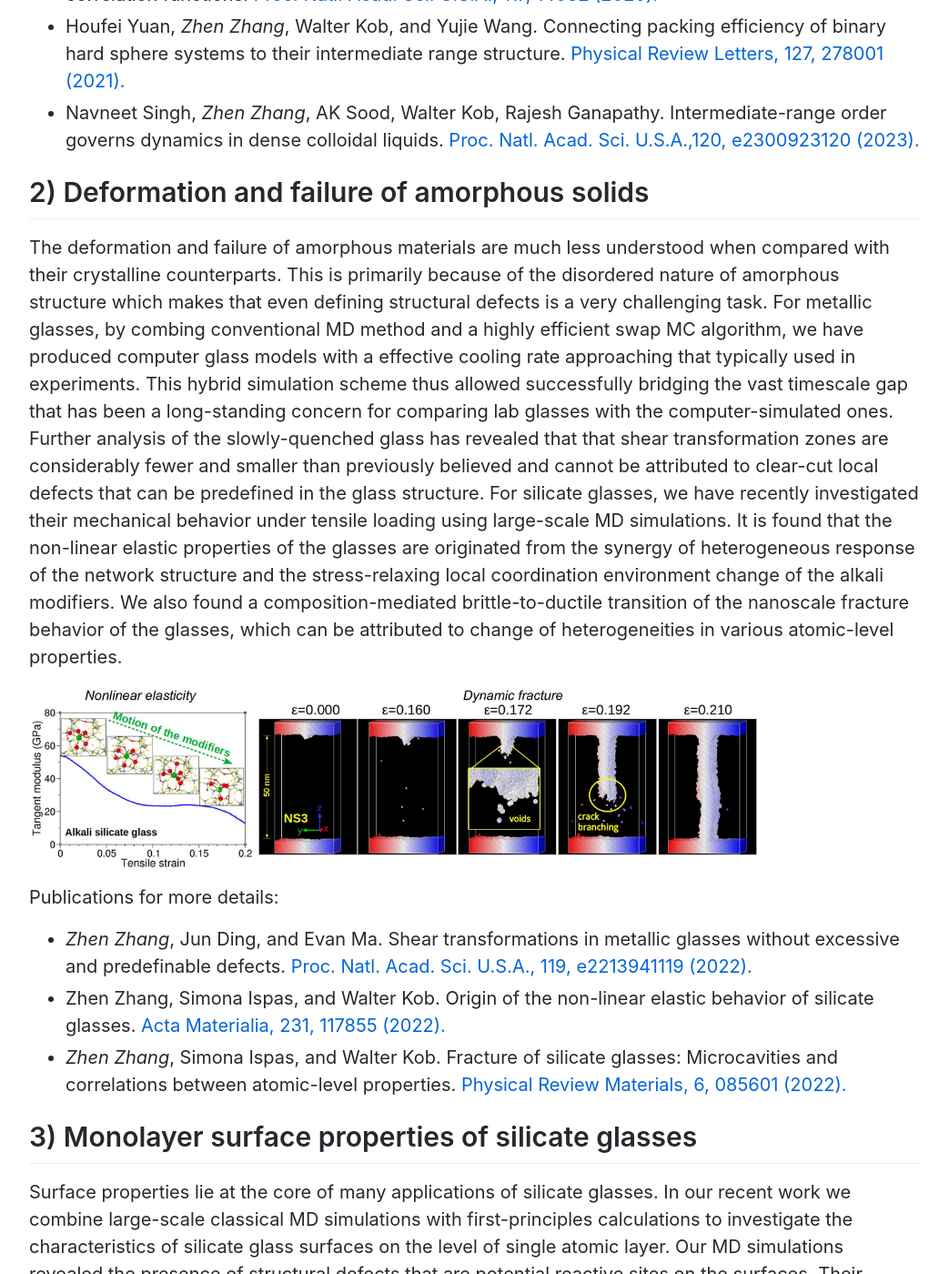
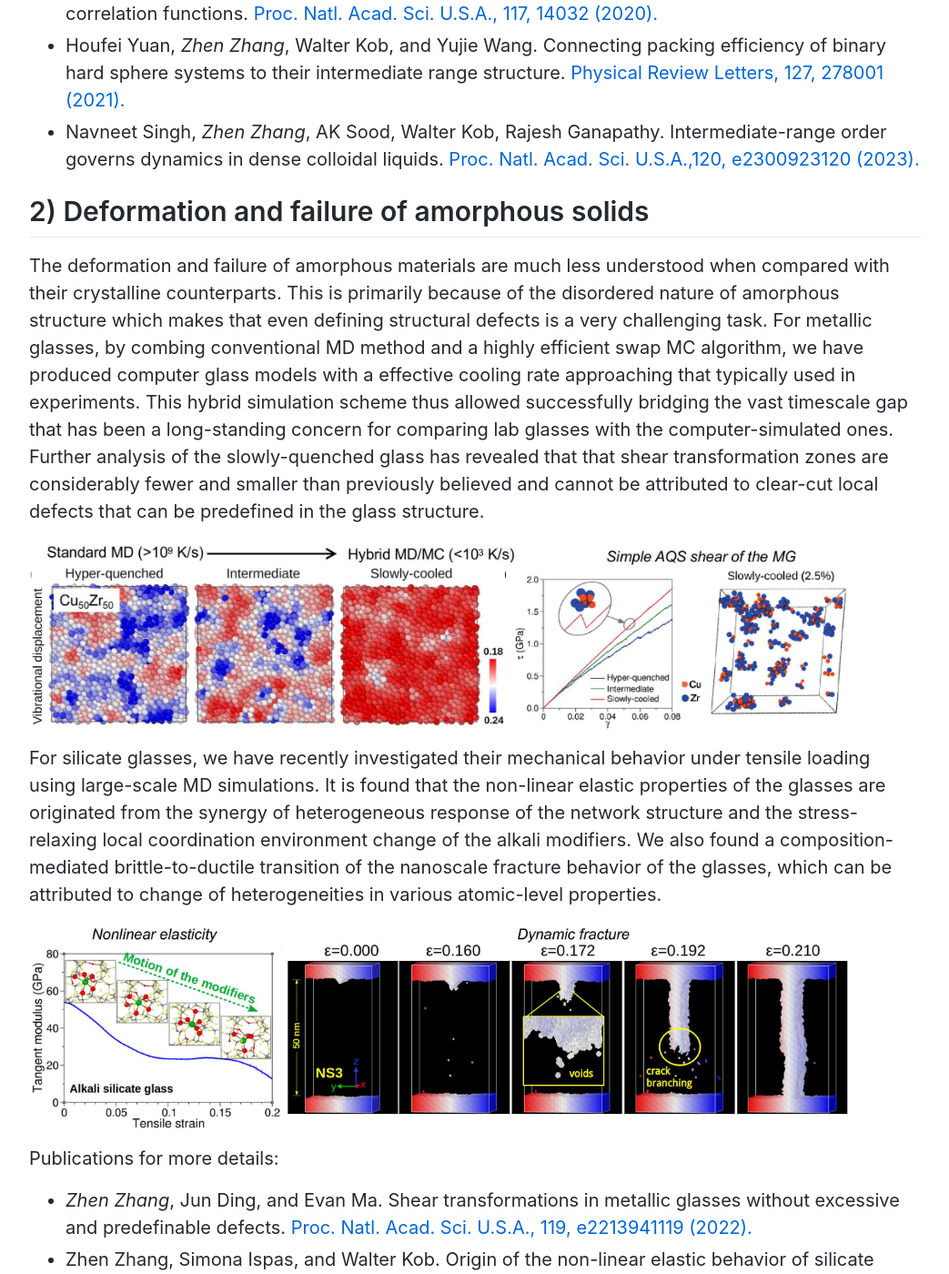
Before and after one commit to zhenzhang1991/zhenzhang1991.github.io, a Jekyll site: the page built from index.md, in a window 1280 px wide and 1400 px high, scrolled down 1723 px. Shown: the whole window at 91% size, without its empty margins (118-1161 px from the left). Built offline with Jekyll 4.4.1, drawn with Linux system fonts in a browser that asks for light colours; Markdown is read by kramdown in place of the engine named in the settings; comment, search, counter and statistics services are not loaded.

Commit message:
Update index.md

```diff
--- a/index.md
+++ b/index.md
@@ -38,7 +38,7 @@ Email: zhen.zhang1991@hotmail.com<br>
 
 Disordered systems such as liquids and glasses have a rich structure that is otherwise hidden if characterized with standard structural measures such as static structure factor. We devised a novel four-point correlation method that allows detecting structural order in liquids on length scales beyond short range. We numerically demonstrated that hard-sphere like systems have a icosahedral orientational order while the prototypical network system silica has a orientational order with tetrahedral symmetry, both of which extending to intermediate and larger distances. Further experimental studies on granular matter and dense colloid liquids have demonstrated that this four-point correlation method indeed allow unraveling the hidden intermediate-range structure and it connections to the particle packing and dynamical heterogeneity in these systems.
 
-<img align="center" src="images/4point-correlation.jpg" width="800">
+<img align="center" src="images/4point-correlation.jpg" width="900">
 
 Publications for more details:
 *  *Zhen Zhang* and Walter Kob. Revealing the three-dimensional structure of liquids using four-point correlation functions. [Proc. Natl. Acad. Sci. U.S.A., 117, 14032 (2020).](https://doi.org/10.1073/pnas.2005638117)
@@ -47,11 +47,13 @@ Publications for more details:
 
 ## 2) Deformation and failure of amorphous solids
 The deformation and failure of amorphous materials are much less understood when compared with their crystalline counterparts. This is primarily because of the disordered nature of amorphous structure which makes that even defining structural defects is a very challenging task.
-For metallic glasses, by combing conventional MD method and a highly efficient swap MC algorithm, we have produced computer glass models with a effective cooling rate approaching that typically used in experiments. This hybrid simulation scheme thus allowed successfully bridging the vast timescale gap that has been a long-standing concern for comparing lab glasses with the computer-simulated ones.
-Further analysis of the slowly-quenched glass has revealed that that shear transformation zones are considerably fewer and smaller than previously believed and cannot be attributed to clear-cut local defects that can be predefined in the glass structure.
+For metallic glasses, by combing conventional MD method and a highly efficient swap MC algorithm, we have produced computer glass models with a effective cooling rate approaching that typically used in experiments. This hybrid simulation scheme thus allowed successfully bridging the vast timescale gap that has been a long-standing concern for comparing lab glasses with the computer-simulated ones. Further analysis of the slowly-quenched glass has revealed that that shear transformation zones are considerably fewer and smaller than previously believed and cannot be attributed to clear-cut local defects that can be predefined in the glass structure.
+
+<img align="center" src="images/stz-mg.jpg" width="900">
+
 For silicate glasses, we have recently investigated their mechanical behavior under tensile loading using large-scale MD simulations. It is found that the non-linear elastic properties of the glasses are originated from the synergy of heterogeneous response of the network structure and the stress-relaxing local coordination environment change of the alkali modifiers. We also found a composition-mediated brittle-to-ductile transition of the nanoscale fracture behavior of the glasses, which can be attributed to change of heterogeneities in various atomic-level properties.
 
-<img align="center" src="images/deformation-silicate-glass.jpg" width="800">
+<img align="center" src="images/deformation-silicate-glass.jpg" width="900">
 
 Publications for more details:
 
@@ -62,6 +64,8 @@ Publications for more details:
 ## 3) Monolayer surface properties of silicate glasses
 
 Surface properties lie at the core of many applications of silicate glasses. In our recent work we combine large-scale classical MD simulations with first-principles calculations to investigate the characteristics of silicate glass surfaces on the level of single atomic layer. Our MD simulations revealed the presence of structural defects that are potential reactive sites on the surfaces. Their vibrational and electronic signatures were further identified jointly from the classical and ab initio simulations. Moreover, the large-scale simulations allowed to study the topographical features of the melt-quenched surface and the fracture surface of the glasses. It is revealed that the melt-quenched surface is considerably smaller than the fracture surface. The Fracture is found to exhibit a logarithmic scaling of the surface height fluctuation, indicating that it is not fractal object on the nanometer scale.
+
+<img align="center" src="images/surface-prop.jpg" width="900">
 
 Publications for more details:
 *  *Zhen Zhang*, Simona Ispas, and Walter Kob. Roughness and scaling properties of oxide glass surfaces at the nanoscale. [Physical Review Letters, 126, 066101 (2021).](https://journals.aps.org/prl/abstract/10.1103/PhysRevLett.126.066101)
```
